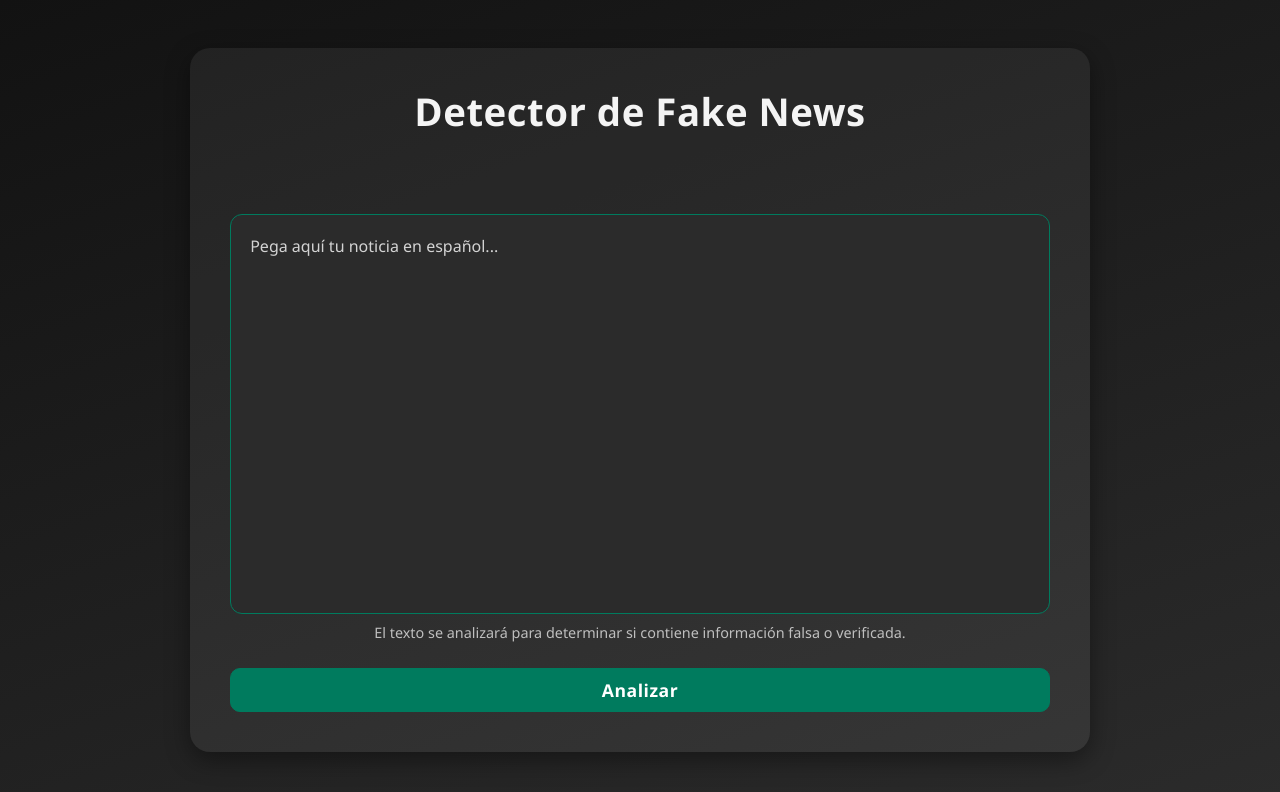
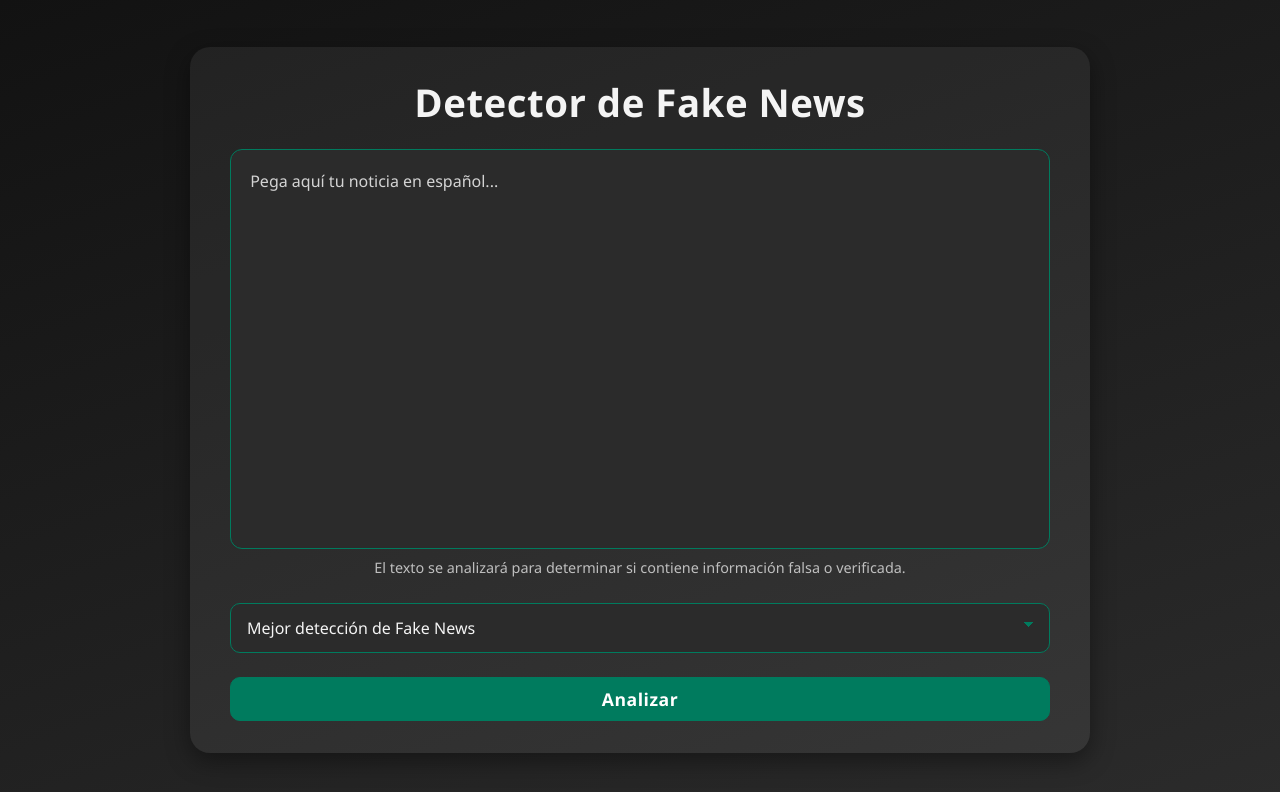
Before and after one commit to LLFELIPEVV/sistema-fake-news-ia, a React (Vite) app in the folder deployment/web/: page / in a window 1280 px wide. Shown: the top 792 px of the page. Built offline with nearby package versions, Linux system fonts and the light colour scheme.

Commit message:
Implementacion de selector de modelos.

```diff
--- a/deployment/web/index.html
+++ b/deployment/web/index.html
@@ -1,13 +1,77 @@
 <!DOCTYPE html>
-<html lang="en">
+<html lang="es">
     <head>
+        <!-- 🔤 Codificación -->
         <meta charset="UTF-8" />
+
+        <!-- 📱 Diseño adaptable -->
+        <meta name="viewport" content="width=device-width, initial-scale=1.0" />
+
+        <!-- 🧭 Información básica -->
+        <title>
+            Detector de Fake News - Proyecto de Ingeniería de Sistemas
+        </title>
+        <meta
+            name="description"
+            content="Aplicación web para detectar noticias falsas en español usando modelos de inteligencia artificial. Proyecto académico de ingeniería de sistemas."
+        />
+        <meta
+            name="keywords"
+            content="Fake News, IA, Machine Learning, Clasificador, Noticias falsas, Español, Proyecto de grado"
+        />
+        <meta name="author" content="Ramón Felipe Pérez Osorio" />
+
+        <!-- 🔗 Favicon y PWA base -->
         <link rel="icon" type="image/svg+xml" href="/vite.svg" />
-        <meta name="viewport" content="width=device-width, initial-scale=1.0" />
-        <title>Vite + React</title>
+        <link rel="apple-touch-icon" href="/vite.svg" />
+        <meta name="theme-color" content="#007b5e" />
+
+        <!-- 🧠 SEO y redes sociales -->
+        <meta property="og:title" content="Detector de Fake News" />
+        <meta
+            property="og:description"
+            content="Detecta noticias falsas en español con modelos híbridos y de aprendizaje automático."
+        />
+        <meta property="og:image" content="/vite.svg" />
+        <meta property="og:type" content="website" />
+        <meta property="og:locale" content="es_ES" />
+
+        <!-- 🐦 Twitter Card -->
+        <meta name="twitter:card" content="summary_large_image" />
+        <meta name="twitter:title" content="Detector de Fake News" />
+        <meta
+            name="twitter:description"
+            content="Aplicación web para analizar la veracidad de noticias en español mediante IA."
+        />
+        <meta name="twitter:image" content="/vite.svg" />
+
+        <!-- ⚙️ Accesibilidad y estructura -->
+        <meta name="application-name" content="Detector de Fake News" />
+        <meta name="theme-color" content="#121212" />
+        <meta name="color-scheme" content="dark light" />
+        <meta name="language" content="Spanish" />
+        <meta name="locale" content="es_ES" />
+
+        <!-- 🔐 Seguridad básica -->
+        <meta http-equiv="X-UA-Compatible" content="IE=edge" />
+
+        <!-- 🗂️ Archivo principal de React/Vite -->
+        <script type="module" src="/src/main.jsx"></script>
     </head>
+
     <body>
-        <div id="root"></div>
-        <script type="module" src="/src/main.jsx"></script>
+        <!-- 🧭 Accesibilidad global -->
+        <header>
+            <h1 class="visually-hidden">Detector de Fake News</h1>
+        </header>
+
+        <div id="root" role="application"></div>
+
+        <footer>
+            <p class="visually-hidden">
+                Desarrollado por Ramón Felipe Pérez Osorio - Proyecto académico
+                de Ingeniería de Sistemas.
+            </p>
+        </footer>
     </body>
 </html>
--- a/deployment/web/src/index.css
+++ b/deployment/web/src/index.css
@@ -37,7 +37,7 @@ body {
     width: 90%;
     max-width: 900px;
     min-height: 88vh;
-    padding: 2.5rem;
+    padding: 2rem 2.5rem;
     border-radius: 20px;
     background-color: rgba(255, 255, 255, 0.06);
     box-shadow: 0 8px 25px var(--shadow-color);
@@ -110,6 +110,53 @@ body {
     font-size: 0.9rem;
 }
 
+/* Select personalizado */
+.select-index {
+    background-color: var(--color-secondary);
+    color: var(--text-color);
+    border: 1px solid var(--accent-color);
+    border-radius: 10px;
+    font-size: 1rem;
+    padding: 0.75rem 1rem;
+    appearance: none; /* oculta flecha nativa */
+    background-image: linear-gradient(
+            45deg,
+            transparent 50%,
+            var(--accent-color) 50%
+        ),
+        linear-gradient(135deg, var(--accent-color) 50%, transparent 50%);
+    background-position: calc(100% - 20px) calc(1em + 2px),
+        calc(100% - 15px) calc(1em + 2px);
+    background-size: 5px 5px, 5px 5px;
+    background-repeat: no-repeat;
+    transition: border-color 0.3s ease, box-shadow 0.3s ease;
+    width: 100%;
+}
+
+/* Flecha visible en hover y foco */
+.select-index:hover {
+    border-color: var(--accent-hover);
+}
+
+.select-index:focus {
+    outline: 3px solid var(--focus-outline);
+    outline-offset: 2px;
+    box-shadow: 0 0 8px var(--accent-hover);
+}
+
+/* Opciones dentro del select */
+.select-index option {
+    background-color: var(--color-secondary);
+    color: var(--text-color);
+}
+
+/* Mejora de espaciado entre elementos */
+form.w-100 {
+    display: flex;
+    flex-direction: column;
+    gap: 0rem;
+}
+
 /* RESPONSIVIDAD */
 @media (max-width: 768px) {
     .main-index {
@@ -136,7 +183,7 @@ body {
 @media (max-width: 480px) {
     .main-index {
         width: 100%;
-        min-height: 90vh;
+        min-height: 80vh;
         padding: 1.2rem;
     }
 
@@ -154,4 +201,9 @@ body {
         padding: 0.9rem;
         font-size: 1rem;
     }
+
+    .select-index {
+        font-size: 0.95rem;
+        padding: 0.6rem 0.8rem;
+    }
 }
--- a/deployment/web/src/pages/index.jsx
+++ b/deployment/web/src/pages/index.jsx
@@ -39,6 +39,21 @@ export function Index() {
                         </small>
                     </div>
 
+                    <select
+                        className="form-select select-index mb-4"
+                        aria-label="Seleccionar modelo de detección"
+                        defaultValue="Hibrido"
+                    >
+                        <option value="Hibrido">
+                            Mejor detección de Fake News
+                        </option>
+                        <option value="Random Forest">
+                            Mejor detección de Real News
+                        </option>
+                        <option value="CNN">Mejor modelo general</option>
+                        <option value="Naive Bayes">Modelo más rápido</option>
+                    </select>
+
                     <button
                         type="submit"
                         className="btn btn-success btn-lg px-5"
```
